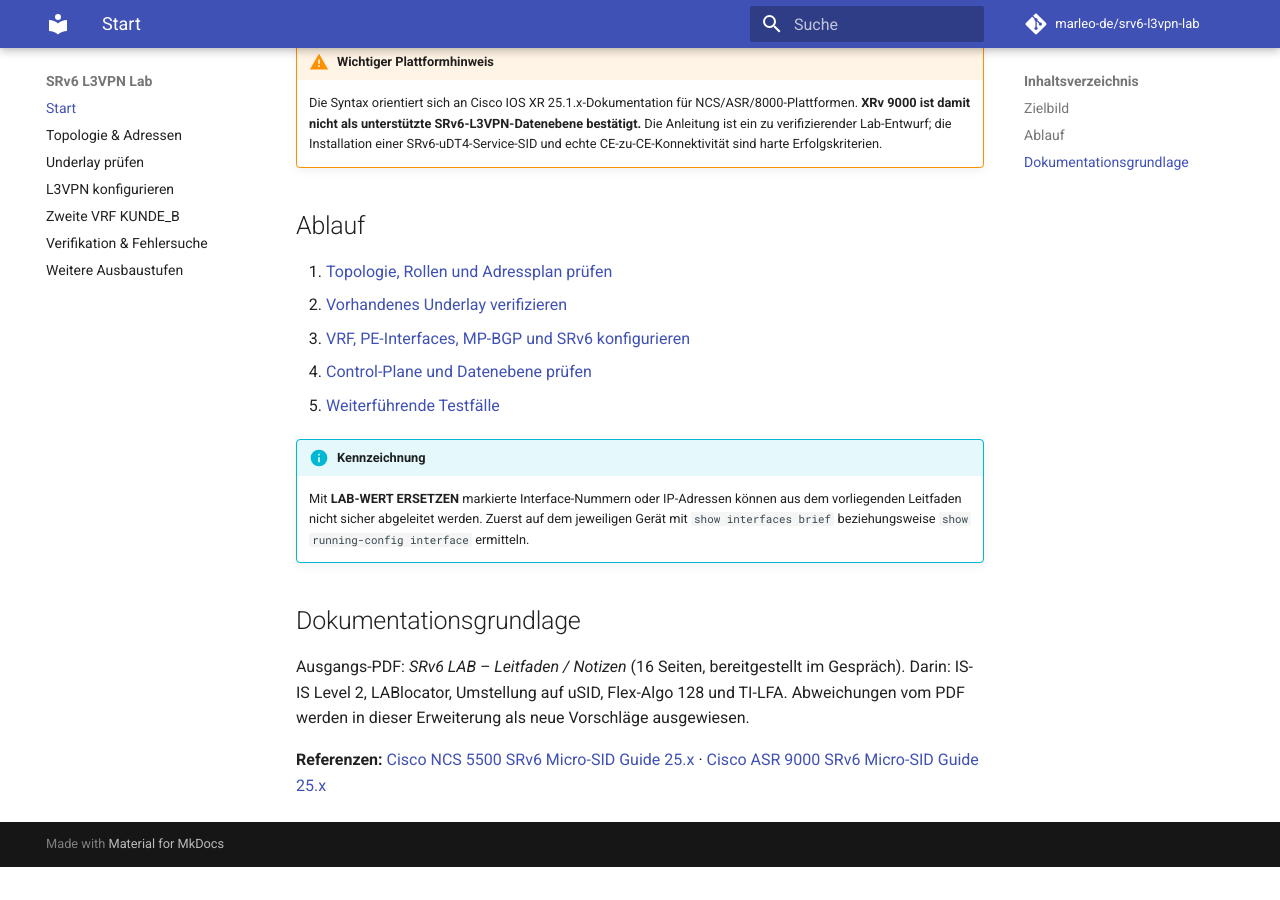
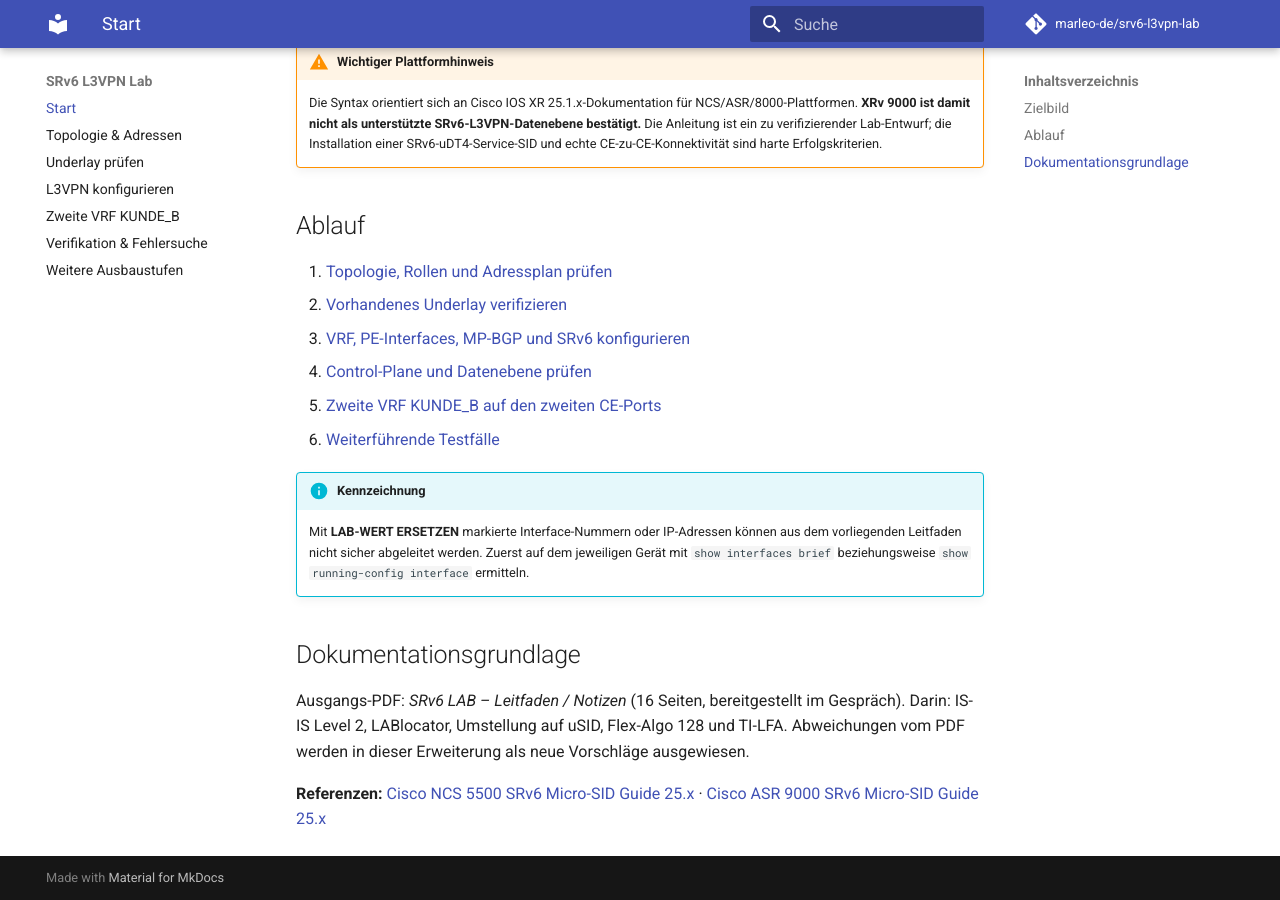
Before and after one commit to marleo-de/srv6-l3vpn-lab, an MkDocs documentation site: the page built from docs/index.md, in a window 1280 px wide and 900 px high, scrolled down 534 px. Built offline with MkDocs 1.6.1 and Material for MkDocs 9.7.7, drawn with Linux system fonts in a browser that asks for light colours; comment, search, counter and statistics services are not loaded; before the commit the page ends 1401 px from its top, so only the background shows below that.

Commit message:
Document second isolated VRF KUNDE_B and CE port 5

```diff
--- a/docs/index.md
+++ b/docs/index.md
@@ -22,7 +22,8 @@ Diese Dokumentation erweitert den bereits durchgeführten SRv6-Leitfaden um ein
 2. [Vorhandenes Underlay verifizieren](underlay.md)
 3. [VRF, PE-Interfaces, MP-BGP und SRv6 konfigurieren](l3vpn.md)
 4. [Control-Plane und Datenebene prüfen](verifikation.md)
-5. [Weiterführende Testfälle](erweiterungen.md)
+5. [Zweite VRF KUNDE_B auf den zweiten CE-Ports](kunde-b.md)
+6. [Weiterführende Testfälle](erweiterungen.md)
 
 !!! info "Kennzeichnung"
     Mit **LAB-WERT ERSETZEN** markierte Interface-Nummern oder IP-Adressen können aus dem vorliegenden Leitfaden nicht sicher abgeleitet werden. Zuerst auf dem jeweiligen Gerät mit `show interfaces brief` beziehungsweise `show running-config interface` ermitteln.
```
